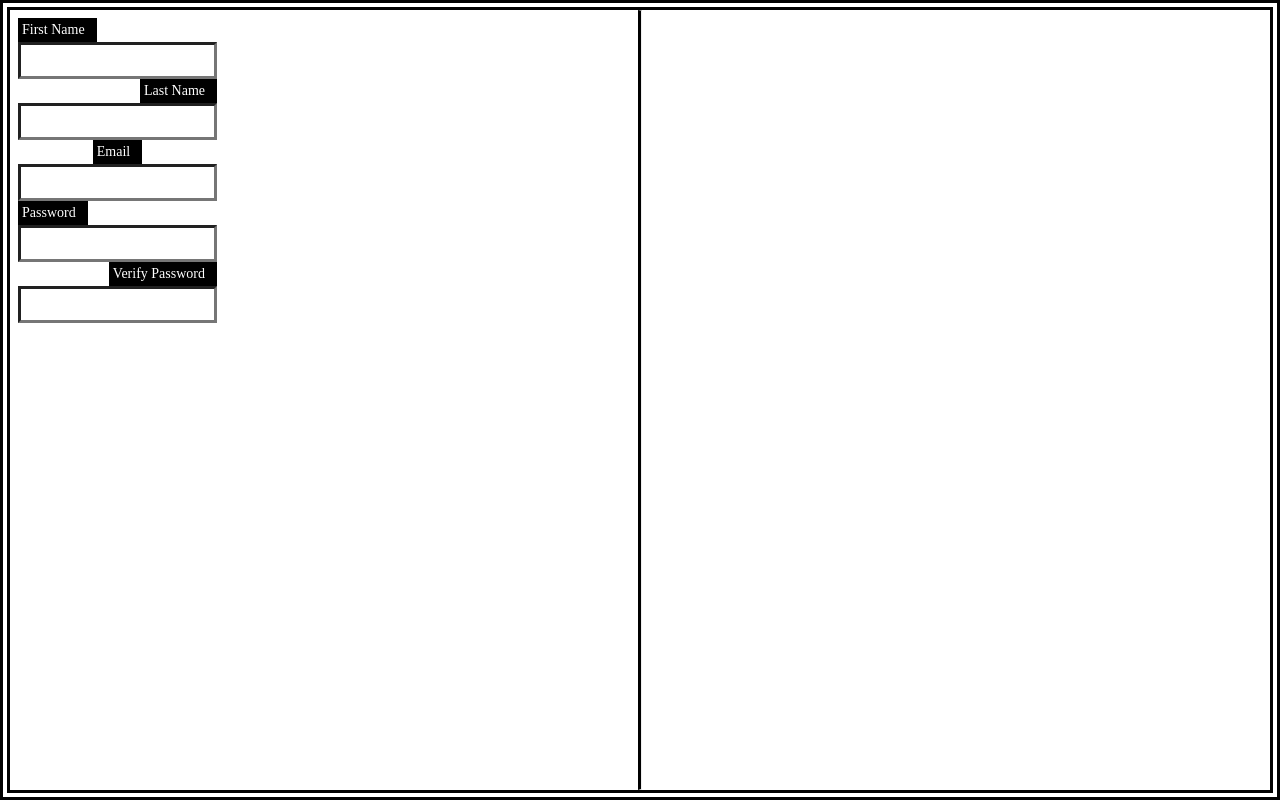
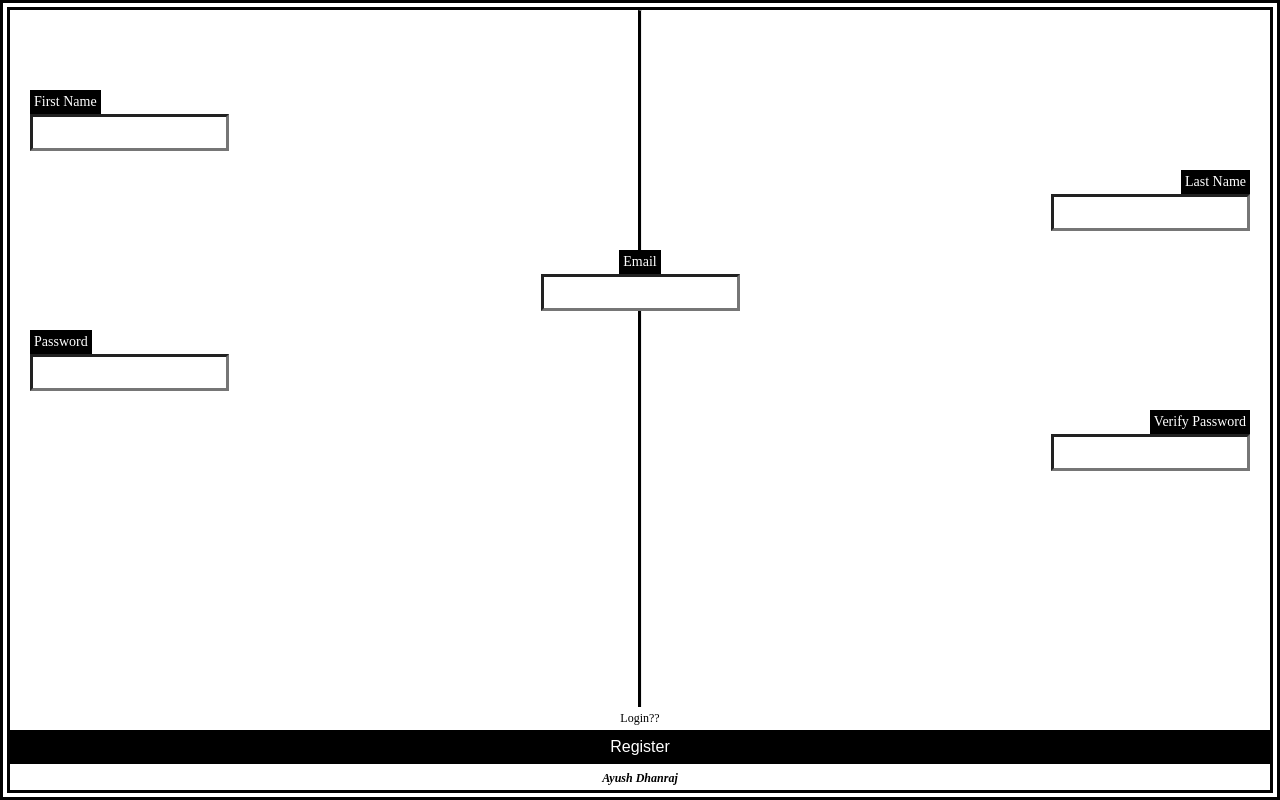
Before and after one commit to Ayush-2001-Dhanraj/calendar, a React (Create React App) app: page / in a window 1280 px wide. Built offline with nearby package versions, Linux system fonts and the light colour scheme.

Commit message:
Login Register basic UI

```diff
--- /dev/null
+++ b/src/components/button/button.module.css
@@ -0,0 +1,8 @@
+.btn {
+    background-color: #000;
+    color: #fff;
+    padding: 8px;
+    border: none;
+    font-size: 16px;
+    width: 100%;
+}
--- /dev/null
+++ b/src/components/button/index.tsx
@@ -0,0 +1,28 @@
+import React from "react";
+import styles from "./button.module.css";
+import { motion } from "framer-motion";
+
+export interface ButtonProps {
+  text: string;
+  onClick: (e: any) => void;
+  style?: object;
+  type?: "button" | "submit" | "reset";
+}
+
+function Button({ text, onClick, style, type = "button" }: ButtonProps) {
+  return (
+    <>
+      <motion.button
+        whileTap={{ scale: 0.95 }}
+        type={type}
+        className={styles.btn}
+        style={style}
+        onClick={onClick}
+      >
+        {text}
+      </motion.button>
+    </>
+  );
+}
+
+export default Button;
--- a/src/components/footer/footer.module.css
+++ b/src/components/footer/footer.module.css
@@ -1,13 +1,11 @@
 .footer {
     text-align: center;
     padding: 4px;
-    background-color: #000;
-    color: #fff;
 }
 
 .creatorName {
     font-weight: bold;
-    color: #fff;
     text-decoration: none;
     font-style: italic;
+    font-size: 12px;
 }
--- a/src/components/footer/index.tsx
+++ b/src/components/footer/index.tsx
@@ -1,12 +1,31 @@
 import React from "react";
 import styles from "./footer.module.css";
 
-function Footer() {
+export enum FooterMode {
+  DARK = 0,
+  LIGHT = 1,
+}
+
+export interface FooterProps {
+  mode?: FooterMode;
+}
+
+function Footer({ mode = FooterMode.DARK }: FooterProps) {
   return (
-    <div className={styles.footer}>
+    <div
+      className={styles.footer}
+      style={{
+        backgroundColor: mode === FooterMode.DARK ? "#000" : "#fff",
+        color: mode === FooterMode.DARK ? "#fff" : "#000",
+      }}
+    >
       <a
         href="https://github.com/Ayush-2001-Dhanraj"
+        target="_blank"
         className={styles.creatorName}
+        style={{
+          color: mode === FooterMode.DARK ? "#fff" : "#000",
+        }}
       >
         Ayush Dhanraj
       </a>
--- a/src/components/input/index.tsx
+++ b/src/components/input/index.tsx
@@ -7,9 +7,18 @@ export interface InputProps {
   value: string;
   onChange: (value: string) => void;
   labelAlign: labelAlignValues;
+  type?: string;
+  required?: boolean;
 }
 
-function Input({ label, value, onChange, labelAlign }: InputProps) {
+function Input({
+  label,
+  value,
+  onChange,
+  labelAlign,
+  type = "text",
+  required = false,
+}: InputProps) {
   const handleValueChange = (e: any) => {
     onChange(e.target.value);
   };
@@ -27,8 +36,9 @@ function Input({ label, value, onChange, labelAlign }: InputProps) {
       <input
         value={value}
         onChange={handleValueChange}
-        type="text"
+        type={type}
         id={label}
+        required={required}
         className={styles.input}
       />
     </div>
--- a/src/components/input/input.module.css
+++ b/src/components/input/input.module.css
@@ -9,7 +9,7 @@
     color: #fff;
     background-color: #000;
     width: fit-content;
-    padding: 4px 12px 4px 4px;
+    padding: 4px;
     font-size: 14px;
 }
 
--- a/src/views/loginView/index.tsx
+++ b/src/views/loginView/index.tsx
@@ -2,6 +2,9 @@ import React, { useState } from "react";
 import styles from "./loginView.module.css";
 import Input from "../../components/input";
 import { labelAlignValues } from "../../common";
+import Button from "../../components/button";
+import { motion } from "framer-motion";
+import Footer, { FooterMode } from "../../components/footer";
 
 function LoginView() {
   const [registerData, setRegisterData] = useState({
@@ -11,51 +14,114 @@ function LoginView() {
     password: "",
     verifyPassword: "",
   });
+  const [isRegister, setIsRegister] = useState(true);
 
   const handleChangeValue = (property: string, value: string) => {
-    setRegisterData((preV) => {
-      return { ...preV, [property]: value };
+    setRegisterData((prev) => {
+      return { ...prev, [property]: value };
     });
   };
 
+  const toggleView = () => setIsRegister((prev) => !prev);
+
+  const inputData = isRegister
+    ? [
+        {
+          label: "First Name",
+          labelAlign: labelAlignValues.LEFT,
+          onChange: (value: string) => handleChangeValue("firstName", value),
+          value: registerData.firstName,
+          style: { left: "20px" },
+        },
+        {
+          label: "Last Name",
+          labelAlign: labelAlignValues.RIGHT,
+          onChange: (value: string) => handleChangeValue("lastName", value),
+          value: registerData.lastName,
+          style: { right: "20px" },
+        },
+        {
+          label: "Email",
+          labelAlign: labelAlignValues.CENTER,
+          onChange: (value: string) => handleChangeValue("email", value),
+          value: registerData.email,
+          style: { left: 0, right: 0 },
+        },
+        {
+          label: "Password",
+          labelAlign: labelAlignValues.LEFT,
+          onChange: (value: string) => handleChangeValue("password", value),
+          value: registerData.password,
+          type: "password",
+          style: { left: "20px" },
+        },
+        {
+          label: "Verify Password",
+          labelAlign: labelAlignValues.RIGHT,
+          onChange: (value: string) =>
+            handleChangeValue("verifyPassword", value),
+          value: registerData.verifyPassword,
+          type: "password",
+          style: { right: "20px" },
+        },
+      ]
+    : [
+        {
+          label: "Email",
+          labelAlign: labelAlignValues.LEFT,
+          onChange: (value: string) => handleChangeValue("email", value),
+          value: registerData.email,
+          style: { left: "20px" },
+        },
+        {
+          label: "Password",
+          labelAlign: labelAlignValues.RIGHT,
+          onChange: (value: string) => handleChangeValue("password", value),
+          value: registerData.password,
+          type: "password",
+          style: { right: "20px" },
+        },
+      ];
+
   return (
     <div className={styles.loginView}>
-      <div className={styles.section}>
-        <Input
-          label="First Name"
-          labelAlign={labelAlignValues.LEFT}
-          value={registerData.firstName}
-          onChange={(value: string) => handleChangeValue("firstName", value)}
-        />
-        <Input
-          label="Last Name"
-          labelAlign={labelAlignValues.RIGHT}
-          value={registerData.lastName}
-          onChange={(value: string) => handleChangeValue("lastName", value)}
-        />
-        <Input
-          label="Email"
-          labelAlign={labelAlignValues.CENTER}
-          value={registerData.email}
-          onChange={(value: string) => handleChangeValue("email", value)}
-        />
-        <Input
-          label="Password"
-          labelAlign={labelAlignValues.LEFT}
-          value={registerData.password}
-          onChange={(value: string) => handleChangeValue("password", value)}
-        />
-        <Input
-          label="Verify Password"
-          labelAlign={labelAlignValues.RIGHT}
-          value={registerData.verifyPassword}
-          onChange={(value: string) =>
-            handleChangeValue("verifyPassword", value)
-          }
-        />
-      </div>
+      <div className={styles.section}></div>
       <hr className={styles.divider} />
       <div className={styles.section}></div>
+      {inputData.map((e, index) => {
+        return (
+          <div
+            className={styles.inputComp}
+            style={{ ...e.style, top: `${(index + 1) * 80}px` }}
+            key={e.label}
+          >
+            <Input
+              label={e.label}
+              labelAlign={e.labelAlign}
+              value={e.value}
+              type={e.type}
+              onChange={e.onChange}
+            />
+          </div>
+        );
+      })}
+      <div className={styles.actionSection}>
+        <motion.div
+          initial={{ opacity: 0, scale: 0.5 }}
+          animate={{ opacity: 1, scale: 1 }}
+          transition={{ duration: 0.5 }}
+          onClick={toggleView}
+          className={styles.toggleViewBtn}
+        >
+          {isRegister ? "Login??" : "Register??"}
+        </motion.div>
+        <Button
+          text={isRegister ? "Register" : "Login"}
+          type="submit"
+          onClick={() => {}}
+        />
+        <Footer mode={FooterMode.LIGHT} />
+      </div>
     </div>
   );
 }
--- a/src/views/loginView/loginView.module.css
+++ b/src/views/loginView/loginView.module.css
@@ -1,6 +1,7 @@
 .loginView {
     display: flex;
     width: 100%;
+    position: relative;
 }
 
 .divider {
@@ -12,3 +13,28 @@
     flex: 1;
     padding: 8px;
 }
+
+.inputComp {
+    position: absolute;
+    display: flex;
+    justify-content: center;
+    align-items: center;
+}
+
+.actionSection {
+    position: absolute;
+    right: 0;
+    left: 0;
+    bottom: 0;
+
+}
+
+.toggleViewBtn {
+    text-align: right;
+    font-size: 12px;
+    cursor: pointer;
+    width: fit-content;
+    margin: 0 auto;
+    padding: 4px;
+    background-color: #fff;
+}
```
